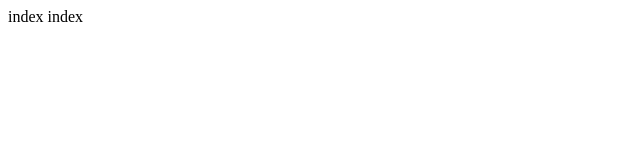
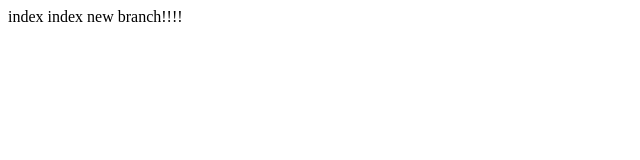
Before and after one commit to chingyu1317/hub_week3, a plain HTML site: page index.html in a window 1280 px wide. Shown: the whole page, without its empty margins (0-640 px from the left). Drawn offline with Linux system fonts and the light colour scheme.

Commit message:
Add new branch

```diff
--- a/index.html
+++ b/index.html
@@ -7,5 +7,6 @@
 </head>
 <body>
     index index
+    new branch!!!!
 </body>
 </html>
```
